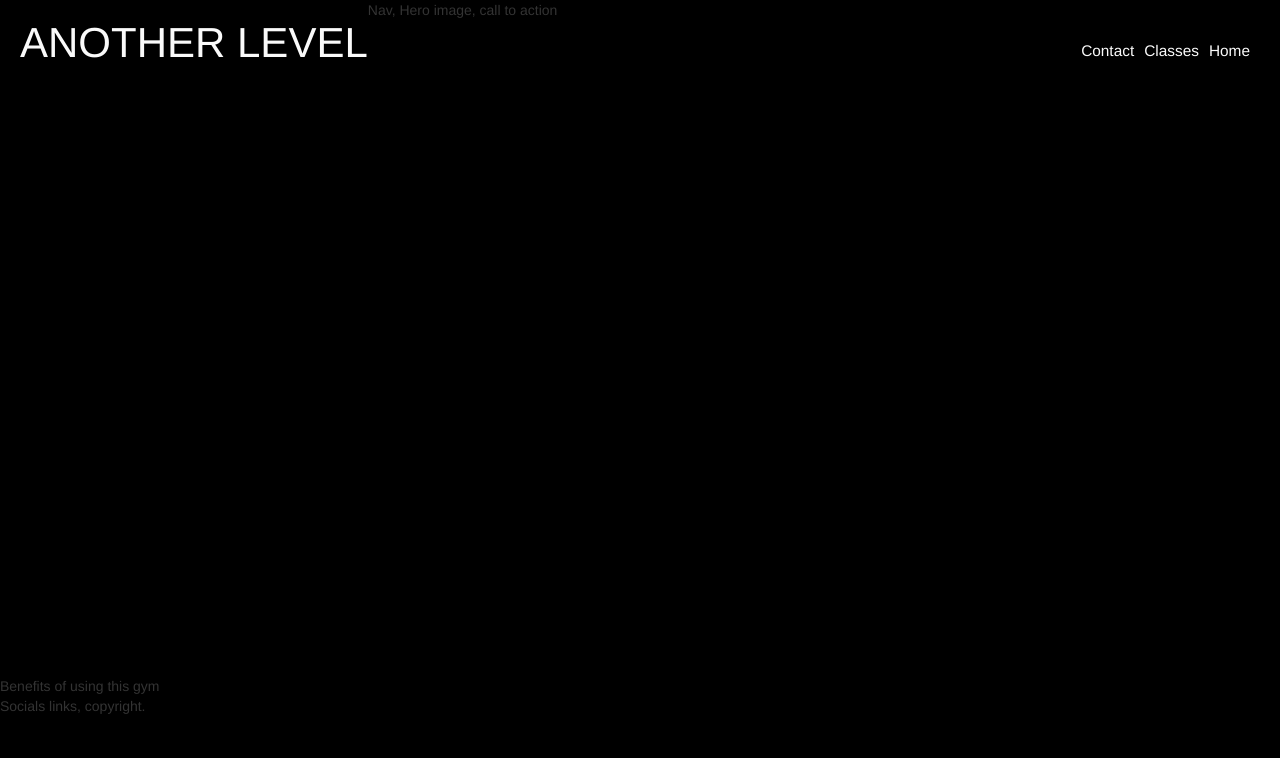
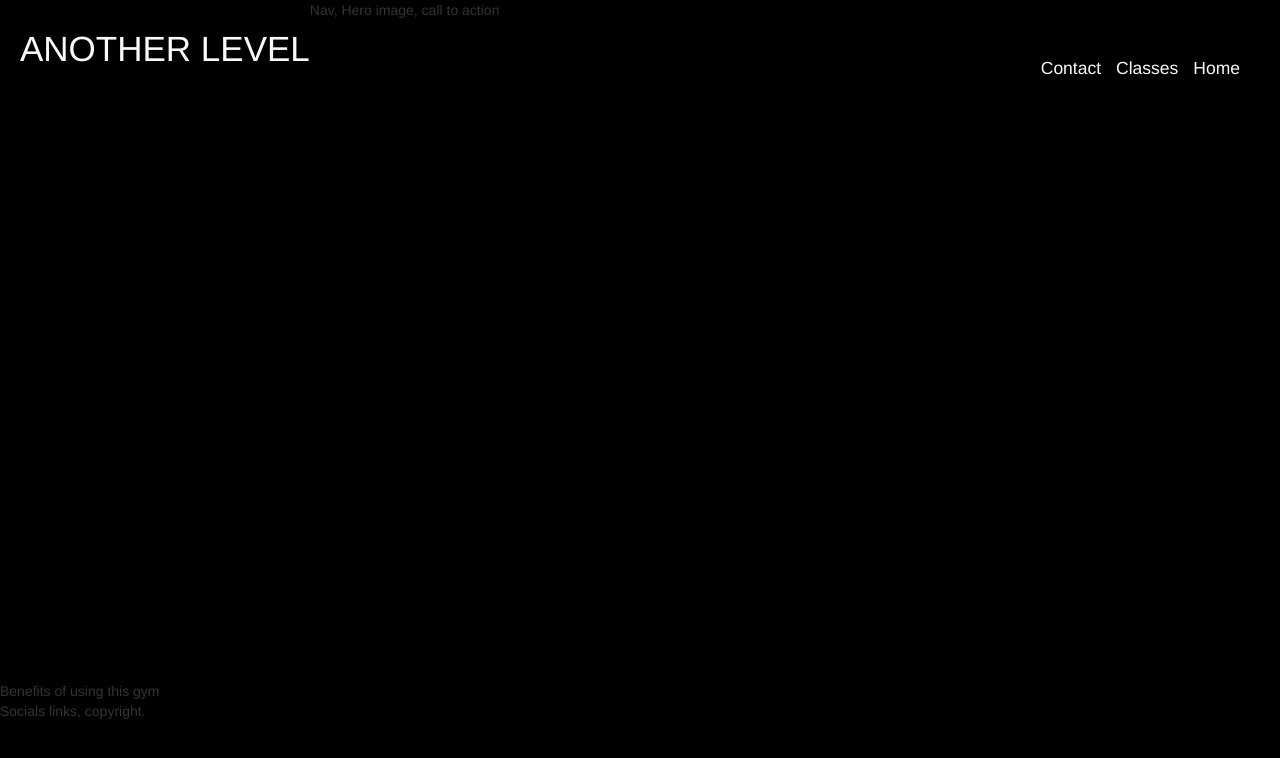
Before and after one commit to elliot-gardner/anothergym, a plain HTML site: page index.html in a window 1280 px wide. Drawn offline with nearby package versions, Linux system fonts and the light colour scheme.

Commit message:
adjusted menu padding and resized text to help with alignment of logo & menu

```diff
--- a/assets/css/style.css
+++ b/assets/css/style.css
@@ -4,25 +4,31 @@ body{
 
 #logo {
     float: left;
-    font-size: 300%;
+    font-size: 250%;
     padding-left: 20px;
+
   }
 
- #menu ul{
-     margin: 20px;
- }
+#menu{
+    padding-top: 36px;
+    padding-right: 25px;
+}
 
 #menu li{
     list-style-type: none;
-    font-size: 110%;
+    font-size: 125%;
     float: right;
-    padding-right: 10px;
+    padding-right: 15px;
 
 }
 
 #menu a{
     text-decoration: none;
-    color:#fafafa
+    color:#fafafa;
+}
+
+#logo{
+    padding-top: 10px;
 }
 
 
@@ -30,6 +36,8 @@ h2{
     text-transform: uppercase;
     color: #fafafa;
 }
+
+
 
 #hero-outer{
     overflow:hidden;
```
